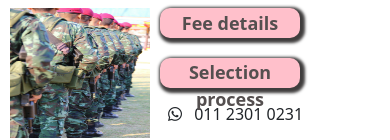
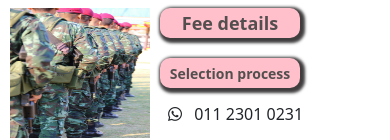
Before and after one commit to ashwinibyndla/Indian-Airforce, a plain HTML site: page courses.html in a window 390 px wide. Shown: the part 732-872 px from the top of the page. Drawn offline with nearby package versions, Linux system fonts and the light colour scheme.

Commit message:
initial commit

```diff
--- a/courses.html
+++ b/courses.html
@@ -665,7 +665,7 @@
             font-weight: bold;
             border-radius: 10px;
             cursor: pointer;
-            font-size: 18px;
+            font-size: 14px;
             border: transparent;
             box-shadow: 2px 2px 3px 3px rgb(63, 61, 61);
         }
@@ -1133,7 +1133,7 @@
                         <br>
                         <br>
                         <br>
-                        All Rights are Reserved by Ashwini & Srividya
+                        All Rights are Reserved by <br> Ashwini & Srividya
 
                     </div>
                 </div>
```
Also changed, not shown: History.html (+1 -1 lines), contact.html (+1 -1 lines), cut.html (+1 -1 lines), index.html (+1 -1 lines), price.html (+1 -1 lines), selection.html (+1 -1 lines), tribute.html (+1 -1 lines).
